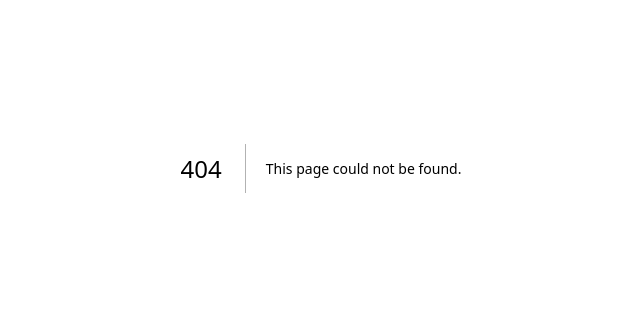
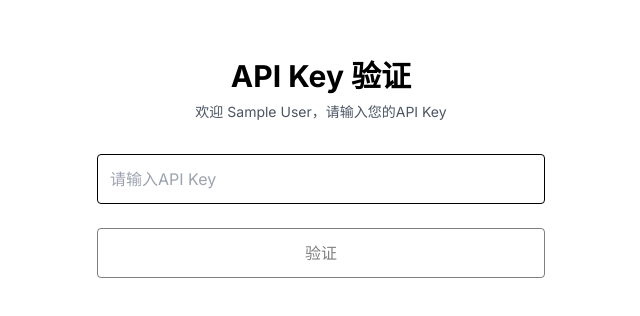
Before and after one commit to hanlife02/new-hole, a Next.js app: page /auth/apikey in a window 1280 px wide. Before the commit this address had no page. Shown: the part 232-548 px from the top of the page, without its empty margins (319-959 px from the left). Built offline with nearby package versions, Linux system fonts and the light colour scheme; no server answers; sample sign-in values are in the browser's storage.

Commit message:
feat : 添加API Key验证功能，更新相关页面和中间件逻辑

```diff
--- /dev/null
+++ b/app/api/verify-key/route.ts
@@ -0,0 +1,15 @@
+import { NextRequest, NextResponse } from 'next/server';
+
+export async function POST(request: NextRequest) {
+  try {
+    const { apiKey } = await request.json();
+
+    if (apiKey === process.env.API_KEY) {
+      return NextResponse.json({ success: true });
+    } else {
+      return NextResponse.json({ error: 'Invalid API key' }, { status: 401 });
+    }
+  } catch (error) {
+    return NextResponse.json({ error: 'Server error' }, { status: 500 });
+  }
+}
--- /dev/null
+++ b/app/auth/apikey/page.tsx
@@ -0,0 +1,82 @@
+'use client';
+
+import { useSession } from 'next-auth/react';
+import { useState } from 'react';
+import { useRouter } from 'next/navigation';
+
+export default function ApiKeyAuth() {
+  const { data: session } = useSession();
+  const [apiKey, setApiKey] = useState('');
+  const [error, setError] = useState('');
+  const [loading, setLoading] = useState(false);
+  const router = useRouter();
+
+  const handleSubmit = async (e: React.FormEvent) => {
+    e.preventDefault();
+    setLoading(true);
+    setError('');
+
+    try {
+      const response = await fetch('/api/verify-key', {
+        method: 'POST',
+        headers: { 'Content-Type': 'application/json' },
+        body: JSON.stringify({ apiKey }),
+      });
+
+      if (response.ok) {
+        document.cookie = `apiKey=${apiKey}; path=/; max-age=86400`;
+        router.push('/');
+      } else {
+        setError('API Key 无效');
+      }
+    } catch (error) {
+      setError('验证失败，请重试');
+    }
+    setLoading(false);
+  };
+
+  if (!session) {
+    router.push('/auth/signin');
+    return null;
+  }
+
+  return (
+    <div className="min-h-screen flex items-center justify-center bg-white dark:bg-black">
+      <div className="max-w-md w-full space-y-8">
+        <div className="text-center">
+          <h2 className="text-3xl font-bold text-black dark:text-white">
+            API Key 验证
+          </h2>
+          <p className="mt-2 text-sm text-gray-600 dark:text-gray-400">
+            欢迎 {session.user?.name}，请输入您的API Key
+          </p>
+        </div>
+
+        <form onSubmit={handleSubmit} className="space-y-6">
+          <div>
+            <input
+              type="password"
+              value={apiKey}
+              onChange={(e) => setApiKey(e.target.value)}
+              placeholder="请输入API Key"
+              className="w-full p-3 border border-black dark:border-white rounded bg-white dark:bg-black text-black dark:text-white"
+              required
+            />
+          </div>
+
+          {error && (
+            <div className="text-red-500 text-sm text-center">{error}</div>
+          )}
+
+          <button
+            type="submit"
+            disabled={loading || !apiKey.trim()}
+            className="w-full py-3 border border-black dark:border-white rounded hover:bg-black hover:text-white dark:hover:bg-white dark:hover:text-black disabled:opacity-50"
+          >
+            {loading ? '验证中...' : '验证'}
+          </button>
+        </form>
+      </div>
+    </div>
+  );
+}
--- a/app/auth/signin/page.tsx
+++ b/app/auth/signin/page.tsx
@@ -1,24 +1,22 @@
 'use client';
 
 import { signIn } from 'next-auth/react';
+import { useEffect } from 'react';
 
 export default function SignIn() {
+  useEffect(() => {
+    const timer = setTimeout(() => {
+      signIn('casdoor', { callbackUrl: '/auth/apikey' });
+    }, 100);
+
+    return () => clearTimeout(timer);
+  }, []);
+
   return (
     <div className="min-h-screen flex items-center justify-center bg-white dark:bg-black">
-      <div className="max-w-md w-full space-y-8">
-        <div>
-          <h2 className="mt-6 text-center text-3xl font-extrabold text-black dark:text-white">
-            登录 Ethan Hole
-          </h2>
-        </div>
-        <div>
-          <button
-            onClick={() => signIn('casdoor')}
-            className="group relative w-full flex justify-center py-2 px-4 border border-transparent text-sm font-medium rounded-md text-white bg-black hover:bg-gray-800 dark:bg-white dark:text-black dark:hover:bg-gray-200"
-          >
-            使用 Casdoor 登录
-          </button>
-        </div>
+      <div className="text-center">
+        <div className="animate-spin rounded-full h-12 w-12 border-b-2 border-black dark:border-white mx-auto"></div>
+        <p className="mt-4 text-black dark:text-white">正在跳转到登录页面...</p>
       </div>
     </div>
   );
--- a/app/page.tsx
+++ b/app/page.tsx
@@ -11,12 +11,12 @@ export default function Home() {
 
   useEffect(() => {
     if (session) {
-      fetch('/api/stats', {
-        headers: { 'x-api-key': process.env.NEXT_PUBLIC_API_KEY || '' }
-      })
-      .then(res => res.json())
-      .then(data => setStats(data))
-      .catch(() => {});
+      import('@/lib/api').then(({ apiRequest }) => {
+        apiRequest('/api/stats')
+          .then(res => res.json())
+          .then(data => setStats(data))
+          .catch(() => {});
+      });
     }
   }, [session]);
 
--- /dev/null
+++ b/lib/api.ts
@@ -0,0 +1,26 @@
+function getCookie(name: string): string | null {
+  if (typeof document === 'undefined') return null;
+
+  const value = `; ${document.cookie}`;
+  const parts = value.split(`; ${name}=`);
+  if (parts.length === 2) {
+    return parts.pop()?.split(';').shift() || null;
+  }
+  return null;
+}
+
+export function getApiKey(): string | null {
+  return getCookie('apiKey');
+}
+
+export async function apiRequest(url: string, options: RequestInit = {}) {
+  const apiKey = getApiKey();
+
+  return fetch(url, {
+    ...options,
+    headers: {
+      ...options.headers,
+      'x-api-key': apiKey || '',
+    },
+  });
+}
```
Also changed, not shown: lib/auth.ts (+19 -6 lines), middleware.ts (+22 -5 lines), 1 other file (tests, documents, lock files or other folders).
